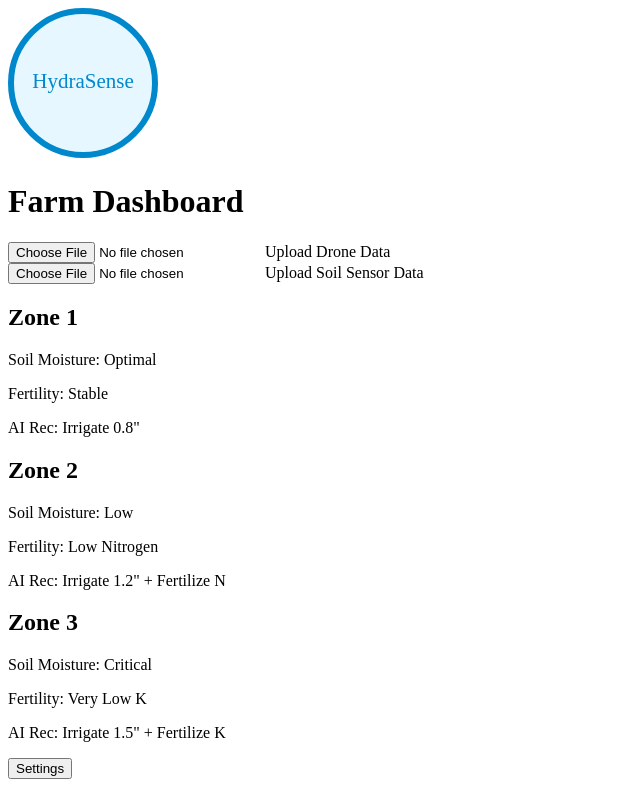
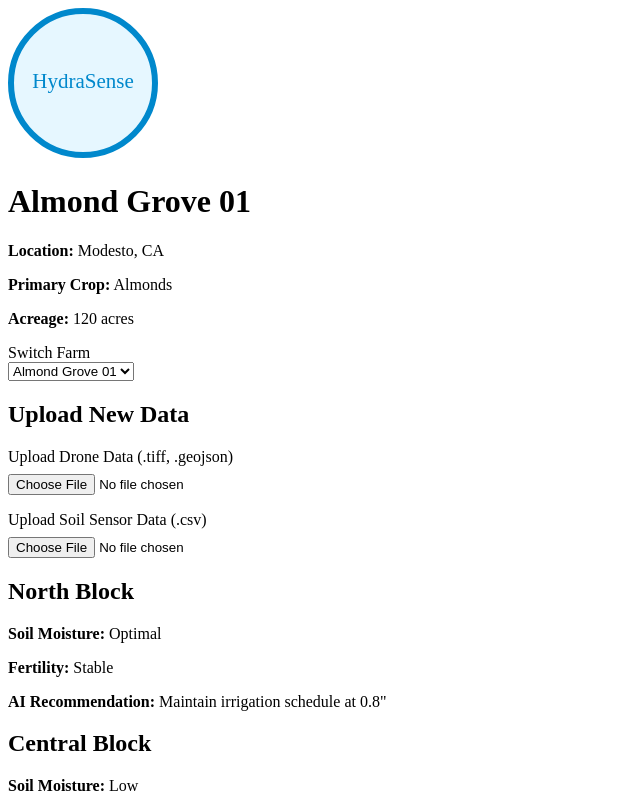
Before and after one commit to Brytonb16/HydraSense-2.0, a Next.js app: page /dashboard in a window 1280 px wide. Shown: the top 800 px of the page, without its empty margins (0-640 px from the left). Built offline with nearby package versions, Linux system fonts and the light colour scheme.

Commit message:
Enable farm-specific dashboard data and CSV uploads

```diff
--- /dev/null
+++ b/data/farms.js
@@ -0,0 +1,85 @@
+export const farms = [
+  {
+    id: 'almond-grove-01',
+    name: 'Almond Grove 01',
+    location: 'Modesto, CA',
+    crop: 'Almonds',
+    acreage: 120,
+    zones: [
+      {
+        id: 'zone-1',
+        name: 'North Block',
+        moisture: 'Optimal',
+        fertility: 'Stable',
+        recommendation: 'Maintain irrigation schedule at 0.8"'
+      },
+      {
+        id: 'zone-2',
+        name: 'Central Block',
+        moisture: 'Low',
+        fertility: 'Low Nitrogen',
+        recommendation: 'Irrigate 1.2" and supplement nitrogen'
+      },
+      {
+        id: 'zone-3',
+        name: 'South Block',
+        moisture: 'Critical',
+        fertility: 'Very Low Potassium',
+        recommendation: 'Irrigate 1.5" and apply potassium foliar feed'
+      }
+    ]
+  },
+  {
+    id: 'valley-vineyards',
+    name: 'Valley Vineyards',
+    location: 'Napa, CA',
+    crop: 'Grapes',
+    acreage: 85,
+    zones: [
+      {
+        id: 'zone-1',
+        name: 'Cabernet Block',
+        moisture: 'Moderate',
+        fertility: 'Balanced',
+        recommendation: 'Monitor soil tension; no action required'
+      },
+      {
+        id: 'zone-2',
+        name: 'Merlot Block',
+        moisture: 'Low',
+        fertility: 'Low Magnesium',
+        recommendation: 'Initiate drip cycle and apply Mg foliar spray'
+      }
+    ]
+  },
+  {
+    id: 'sunrise-orchards',
+    name: 'Sunrise Orchards',
+    location: 'Yakima, WA',
+    crop: 'Apples',
+    acreage: 200,
+    zones: [
+      {
+        id: 'zone-1',
+        name: 'Honeycrisp Section',
+        moisture: 'High',
+        fertility: 'Stable',
+        recommendation: 'Pause irrigation for 24h'
+      },
+      {
+        id: 'zone-2',
+        name: 'Gala Section',
+        moisture: 'Optimal',
+        fertility: 'Low Phosphorus',
+        recommendation: 'Apply phosphorus-rich fertigation'
+      },
+      {
+        id: 'zone-3',
+        name: 'Fuji Section',
+        moisture: 'Moderate',
+        fertility: 'Balanced',
+        recommendation: 'Maintain current irrigation pattern'
+      }
+    ]
+  }
+];
--- a/pages/dashboard.js
+++ b/pages/dashboard.js
@@ -1,31 +1,164 @@
-
+import { useEffect, useMemo, useState } from 'react';
+import { useRouter } from 'next/router';
 import Link from 'next/link';
 import Head from 'next/head';
+import { farms } from '../data/farms';
+
+const REQUIRED_SOIL_HEADERS = ['zone', 'moisture', 'fertility', 'recommendation'];
+
+const parseSoilCsv = (csvText) => {
+  const lines = csvText
+    .split(/\r?\n/)
+    .map((line) => line.trim())
+    .filter((line) => line.length > 0);
+
+  if (lines.length === 0) {
+    throw new Error('The uploaded file is empty.');
+  }
+
+  const headers = lines[0]
+    .split(',')
+    .map((header) => header.trim().toLowerCase());
+
+  const missingHeaders = REQUIRED_SOIL_HEADERS.filter((header) => !headers.includes(header));
+  if (missingHeaders.length > 0) {
+    throw new Error(`Missing required column(s): ${missingHeaders.join(', ')}`);
+  }
+
+  const headerIndexes = REQUIRED_SOIL_HEADERS.map((header) => headers.indexOf(header));
+
+  const zones = lines.slice(1).map((line, index) => {
+    const cells = line.split(',').map((cell) => cell.trim());
+    const zoneName = cells[headerIndexes[0]] || `Zone ${index + 1}`;
+
+    return {
+      id: `uploaded-zone-${index + 1}`,
+      name: zoneName,
+      moisture: cells[headerIndexes[1]] || 'Unknown',
+      fertility: cells[headerIndexes[2]] || 'Unknown',
+      recommendation: cells[headerIndexes[3]] || 'No recommendation provided'
+    };
+  });
+
+  if (zones.length === 0) {
+    throw new Error('No rows of soil data were found.');
+  }
+
+  return zones;
+};
+
+const cloneFarm = (farm) => JSON.parse(JSON.stringify(farm));
 
 export default function Dashboard() {
-  const zones = [
-    { id: 1, name: 'Zone 1', moisture: 'Optimal', fert: 'Stable', rec: 'Irrigate 0.8"' },
-    { id: 2, name: 'Zone 2', moisture: 'Low', fert: 'Low Nitrogen', rec: 'Irrigate 1.2" + Fertilize N' },
-    { id: 3, name: 'Zone 3', moisture: 'Critical', fert: 'Very Low K', rec: 'Irrigate 1.5" + Fertilize K' }
-  ];
+  const router = useRouter();
+  const { farmId } = router.query;
+
+  const [selectedFarmId, setSelectedFarmId] = useState('');
+  const [displayFarm, setDisplayFarm] = useState(null);
+  const [soilUploadError, setSoilUploadError] = useState('');
+  const [soilUploadSuccess, setSoilUploadSuccess] = useState('');
+
+  const farmOptions = useMemo(() => farms.map(({ id, name }) => ({ id, name })), []);
+
+  useEffect(() => {
+    if (!router.isReady) return;
+    if (typeof farmId === 'string' && farms.some((farm) => farm.id === farmId)) {
+      setSelectedFarmId(farmId);
+    } else if (farms.length > 0) {
+      setSelectedFarmId(farms[0].id);
+    }
+  }, [router.isReady, farmId]);
+
+  useEffect(() => {
+    if (!selectedFarmId) return;
+    const baseFarm = farms.find((farm) => farm.id === selectedFarmId);
+    if (!baseFarm) return;
+    setDisplayFarm(cloneFarm(baseFarm));
+    setSoilUploadError('');
+    setSoilUploadSuccess('');
+  }, [selectedFarmId]);
+
+  const handleFarmChange = (event) => {
+    const newFarmId = event.target.value;
+    setSelectedFarmId(newFarmId);
+    router.replace({ pathname: '/dashboard', query: { farmId: newFarmId } }, undefined, { shallow: true });
+  };
+
+  const handleSoilFileUpload = async (event) => {
+    const file = event.target.files?.[0];
+    if (!file) return;
+
+    try {
+      const fileContents = await file.text();
+      const zones = parseSoilCsv(fileContents);
+      setDisplayFarm((current) => (current ? { ...current, zones } : current));
+      setSoilUploadError('');
+      setSoilUploadSuccess(`Loaded soil data from ${file.name}`);
+    } catch (error) {
+      setSoilUploadError(error.message || 'Failed to parse soil data file.');
+      setSoilUploadSuccess('');
+    } finally {
+      event.target.value = '';
+    }
+  };
+
+  const handleDroneFileUpload = (event) => {
+    const file = event.target.files?.[0];
+    if (!file) return;
+    setSoilUploadSuccess(`Drone imagery file ${file.name} received. Processing will begin shortly.`);
+    setSoilUploadError('');
+    event.target.value = '';
+  };
+
+  if (!displayFarm) {
+    return (
+      <div className="container">
+        <Head><title>Dashboard | HydraSense AI</title></Head>
+        <div className="header"><img src="/logo.svg" alt="Logo" /></div>
+        <div className="card">
+          <h1>Farm Dashboard</h1>
+          <p>Loading farm data...</p>
+        </div>
+      </div>
+    );
+  }
 
   return (
     <div className="container">
       <Head><title>Dashboard | HydraSense AI</title></Head>
       <div className="header"><img src="/logo.svg" alt="Logo" /></div>
       <div className="card">
-        <h1>Farm Dashboard</h1>
-        <input type="file" accept=".tiff,.geojson" /><label> Upload Drone Data</label><br />
-        <input type="file" accept=".csv" /><label> Upload Soil Sensor Data</label>
+        <h1>{displayFarm.name}</h1>
+        <p><strong>Location:</strong> {displayFarm.location}</p>
+        <p><strong>Primary Crop:</strong> {displayFarm.crop}</p>
+        <p><strong>Acreage:</strong> {displayFarm.acreage} acres</p>
+        <label htmlFor="farm-select" style={{ marginTop: '1rem', display: 'block' }}>Switch Farm</label>
+        <select id="farm-select" value={selectedFarmId} onChange={handleFarmChange}>
+          {farmOptions.map((farm) => (
+            <option key={farm.id} value={farm.id}>{farm.name}</option>
+          ))}
+        </select>
       </div>
-      {zones.map(zone => (
+
+      <div className="card">
+        <h2>Upload New Data</h2>
+        <label htmlFor="drone-upload" style={{ display: 'block', marginBottom: '0.5rem' }}>Upload Drone Data (.tiff, .geojson)</label>
+        <input id="drone-upload" type="file" accept=".tiff,.geojson" onChange={handleDroneFileUpload} />
+        <label htmlFor="soil-upload" style={{ display: 'block', margin: '1rem 0 0.5rem' }}>Upload Soil Sensor Data (.csv)</label>
+        <input id="soil-upload" type="file" accept=".csv" onChange={handleSoilFileUpload} />
+        {soilUploadError && <p style={{ color: '#ff5b5b', marginTop: '0.75rem' }}>{soilUploadError}</p>}
+        {soilUploadSuccess && <p style={{ color: '#25a55f', marginTop: '0.75rem' }}>{soilUploadSuccess}</p>}
+      </div>
+
+      {displayFarm.zones.map((zone) => (
         <div className="card" key={zone.id}>
           <h2>{zone.name}</h2>
-          <p>Soil Moisture: {zone.moisture}</p>
-          <p>Fertility: {zone.fert}</p>
-          <p>AI Rec: {zone.rec}</p>
+          <p><strong>Soil Moisture:</strong> {zone.moisture}</p>
+          <p><strong>Fertility:</strong> {zone.fertility}</p>
+          <p><strong>AI Recommendation:</strong> {zone.recommendation}</p>
         </div>
       ))}
+
       <div className="card"><Link href="/settings"><button>Settings</button></Link></div>
     </div>
   );
```
Also changed, not shown: pages/farms.js (+15 -3 lines), 1 other file (tests, documents, lock files or other folders).
